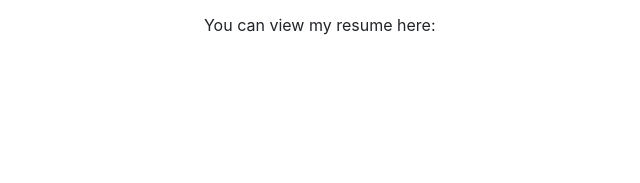
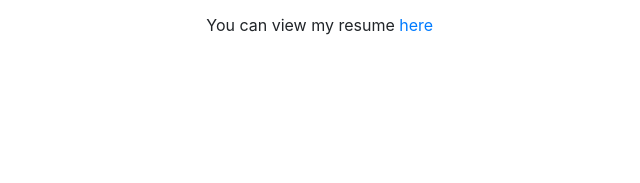
Before and after one commit to prasiddha-sudhakar/prasiddha-sudhakar.github.io, a plain HTML site: page index.html in a window 1280 px wide. Shown: the part 1113-1296 px from the top of the page, 484-1124 px from the left. Drawn offline with nearby package versions, Linux system fonts and the light colour scheme.

Commit message:
Update index.html
Added resume link

```diff
--- a/index.html
+++ b/index.html
@@ -89,7 +89,7 @@
 
       <div class="aboutbox feature-box col-lg-5">
         <p>My name is Prasiddha, I'm currently a freshman at Rutgers University New Brunswick double majoring in Economics and Computer Science.</p>
-        <p align="center">You can view my resume here:</p>
+        <p align="center">You can view my resume <a href="https://drive.google.com/file/d/1xbJf3seWwV5g6tJnaabq5uXEb-N-nHzi/view?usp=sharing">here</a></p>
       </div>
     </div>
 </div>
```
